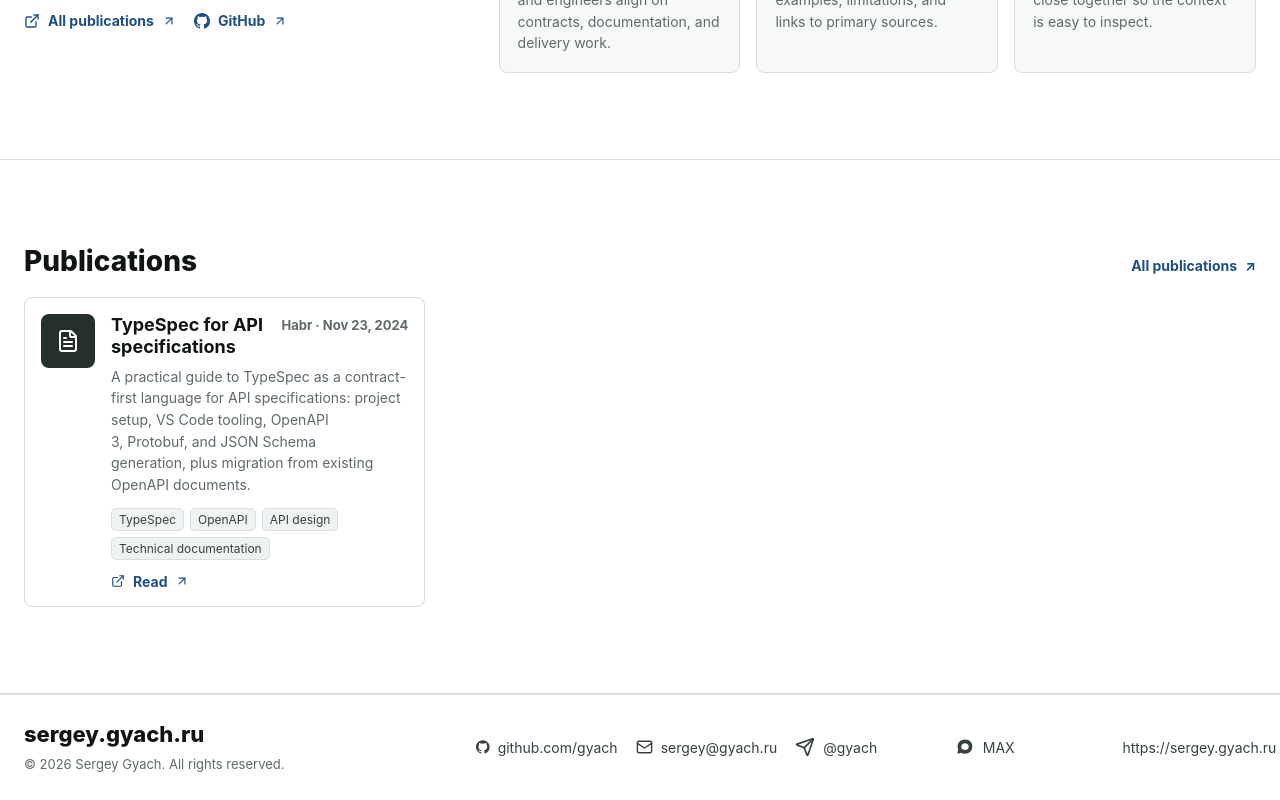
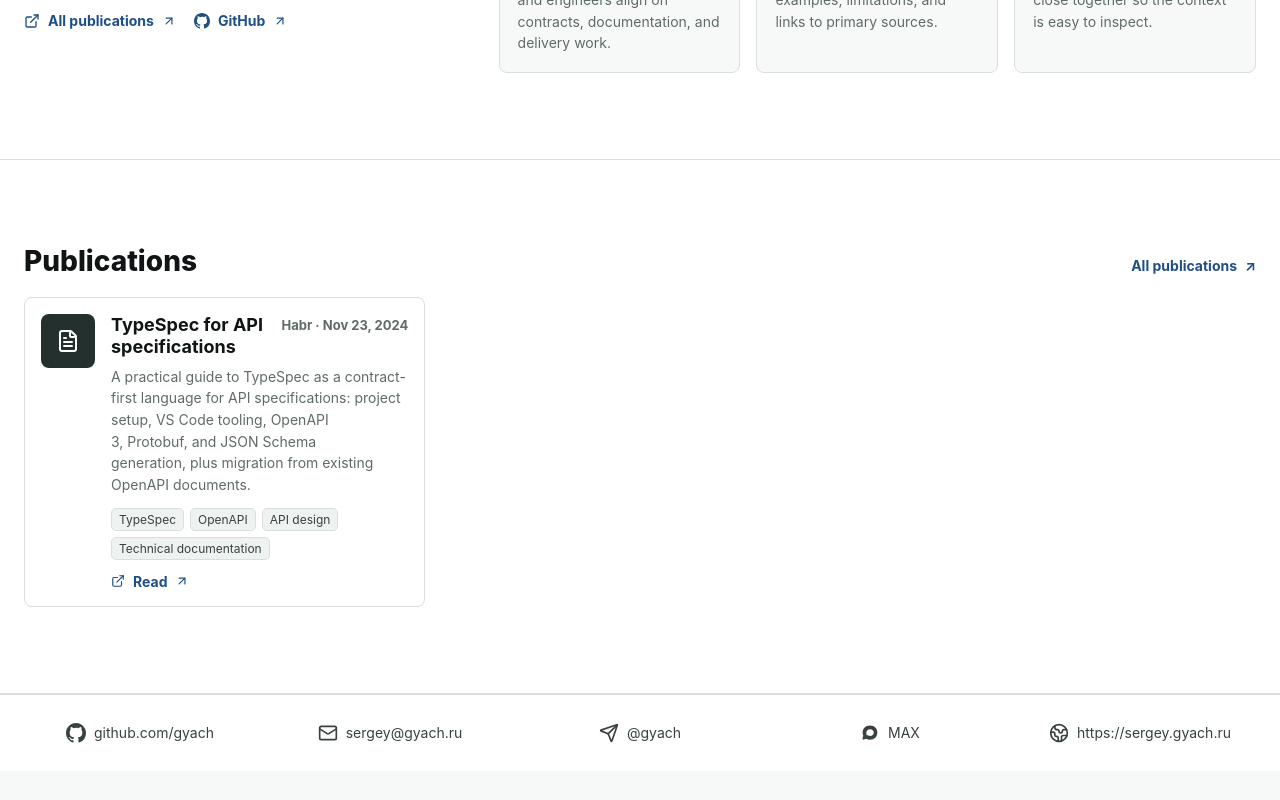
Before and after one commit to gyach/sergey.gyach.ru, a Next.js app: page / in a window 1280 px wide. Shown: the part 2394-3194 px from the top of the page. After the commit the page ends 3165 px from the top, so only its background shows below. Built offline with nearby package versions, Linux system fonts and the light colour scheme.

Commit message:
Simplify footer layout and remove copyright text

```diff
--- a/src/app/globals.css
+++ b/src/app/globals.css
@@ -133,8 +133,7 @@ a {
   gap: 10px;
 }
 
-.brand,
-.footer-brand {
+.brand {
   font-size: 22px;
   font-weight: 760;
   line-height: 1;
@@ -389,7 +388,7 @@ a {
 }
 
 .contact-strip a,
-.footer-links a,
+.footer-item,
 .publication-links a,
 .section-action {
   display: inline-flex;
@@ -398,7 +397,7 @@ a {
 }
 
 .contact-strip a:hover,
-.footer-links a:hover,
+a.footer-item:hover,
 .publication-links a:hover,
 .section-action:hover {
   color: var(--accent);
@@ -713,30 +712,25 @@ a {
 
 .footer-grid {
   display: grid;
-  grid-template-columns: minmax(240px, 0.7fr) minmax(0, 1.3fr);
-  gap: 32px;
+  grid-template-columns: repeat(5, minmax(0, 1fr));
+  gap: 18px;
   align-items: center;
+  color: var(--muted-strong);
+  font-size: 14px;
 }
 
-.site-footer p {
-  margin: 10px 0 0;
-  color: var(--muted);
-  font-size: 13px;
-}
-
-.footer-links {
-  display: grid;
-  grid-template-columns: repeat(5, minmax(0, 1fr));
-  gap: 18px;
-  color: var(--muted-strong);
-  font-size: 14px;
+.footer-item {
+  min-width: 0;
+  justify-content: center;
+  margin: 0;
+  text-align: center;
+  overflow-wrap: anywhere;
 }
 
 @media (max-width: 1180px) {
   .hero-grid,
   .resume-layout,
-  .expertise-layout,
-  .footer-grid {
+  .expertise-layout {
     grid-template-columns: 1fr;
   }
 
@@ -759,9 +753,6 @@ a {
     grid-template-columns: repeat(2, minmax(0, 1fr));
   }
 
-  .footer-links {
-    grid-template-columns: repeat(2, minmax(0, 1fr));
-  }
 }
 
 @media (max-width: 720px) {
@@ -797,8 +788,7 @@ a {
     justify-content: flex-end;
   }
 
-  .brand,
-  .footer-brand {
+  .brand {
     font-size: 20px;
   }
 
@@ -883,7 +873,7 @@ a {
     gap: 6px;
   }
 
-  .footer-links {
+  .footer-grid {
     grid-template-columns: 1fr;
   }
 }
--- a/src/components/localized-home.tsx
+++ b/src/components/localized-home.tsx
@@ -246,36 +246,26 @@ export function LocalizedHome() {
 
       <footer className="site-footer">
         <div className="container footer-grid">
-          <div>
-            <a className="footer-brand" href="#top">
-              {site.domain}
-            </a>
-            <p>
-              © 2026 {content.displayName}. {content.footerRights}
-            </p>
-          </div>
-          <div className="footer-links">
-            <a href={site.github} {...externalWebLinkProps}>
+          <a className="footer-item" href={site.github} {...externalWebLinkProps}>
             <GithubIcon size={20} />
             {site.githubLabel}
           </a>
-            <a href={`mailto:${site.email}`}>
+          <a className="footer-item" href={`mailto:${site.email}`}>
             <Mail size={20} aria-hidden="true" />
             {site.email}
           </a>
-            <a href={site.telegram} {...externalWebLinkProps}>
+          <a className="footer-item" href={site.telegram} {...externalWebLinkProps}>
             <Send size={20} aria-hidden="true" />
             {site.telegramHandle}
           </a>
-            <a href={site.max} {...externalWebLinkProps}>
+          <a className="footer-item" href={site.max} {...externalWebLinkProps}>
             <MaxIcon size={20} />
             {site.maxLabel}
           </a>
-            <a href={site.url}>
+          <a className="footer-item" href={site.url}>
             <Globe2 size={20} aria-hidden="true" />
             {site.url}
           </a>
-          </div>
         </div>
       </footer>
     </main>
--- a/src/data/site.ts
+++ b/src/data/site.ts
@@ -63,7 +63,6 @@ export type LocalizedSiteContent = {
     expertise: string;
     publications: string;
   };
-  footerRights: string;
   benefits: DetailItem[];
   experience: ExperienceItem[];
   artifacts: DetailItem[];
@@ -137,7 +136,6 @@ export const localizedContent: Record<Locale, LocalizedSiteContent> = {
       expertise: "Публичная экспертиза",
       publications: "Публикации"
     },
-    footerRights: "Все права защищены.",
     benefits: [
       {
         title: "Перевожу неопределенность в рабочие решения",
@@ -334,7 +332,6 @@ export const localizedContent: Record<Locale, LocalizedSiteContent> = {
       expertise: "Public Expertise",
       publications: "Publications"
     },
-    footerRights: "All rights reserved.",
     benefits: [
       {
         title: "Turn ambiguity into workable decisions",
```
Lines whose indentation alone changed are shown as unchanged.
